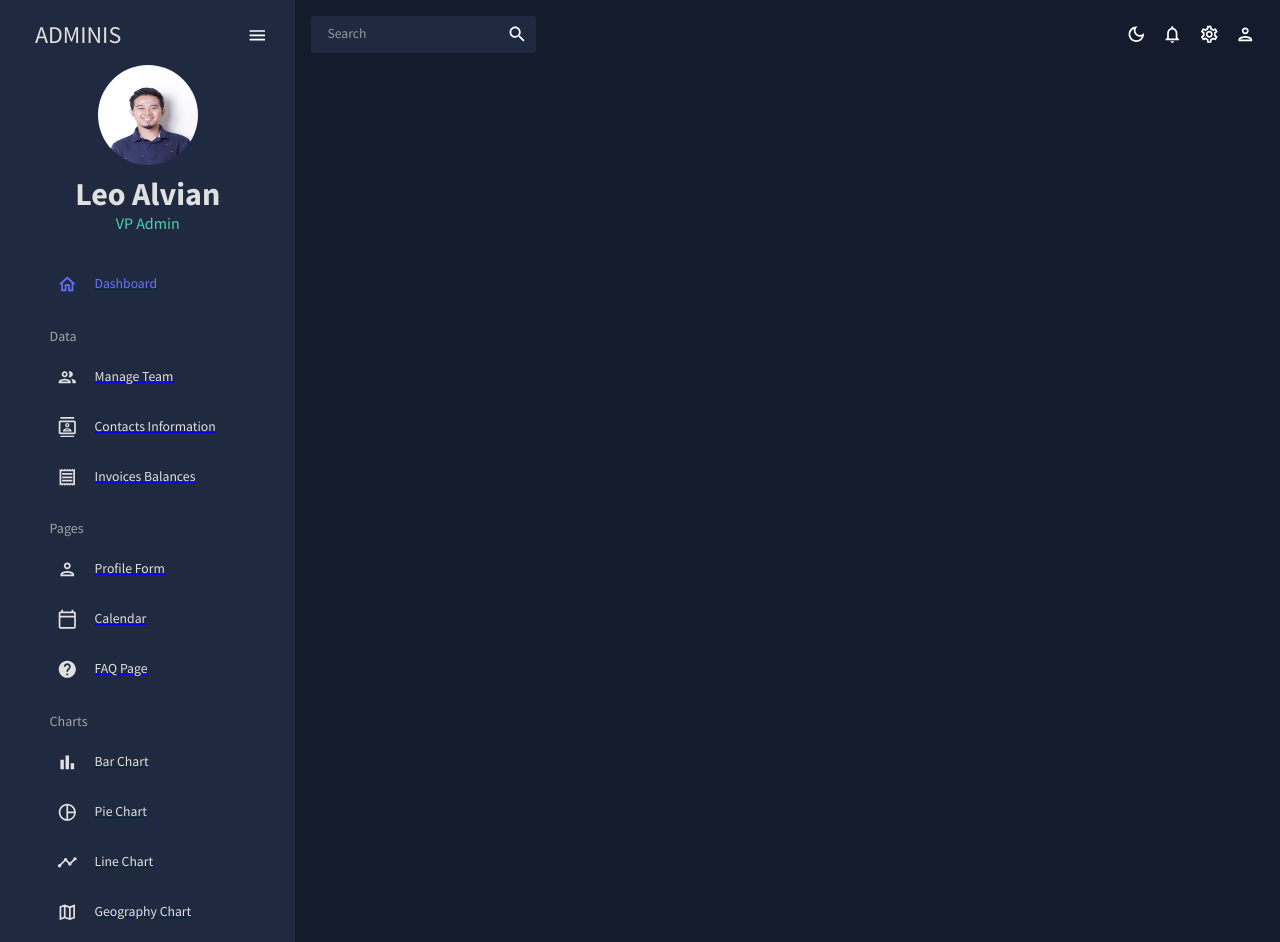
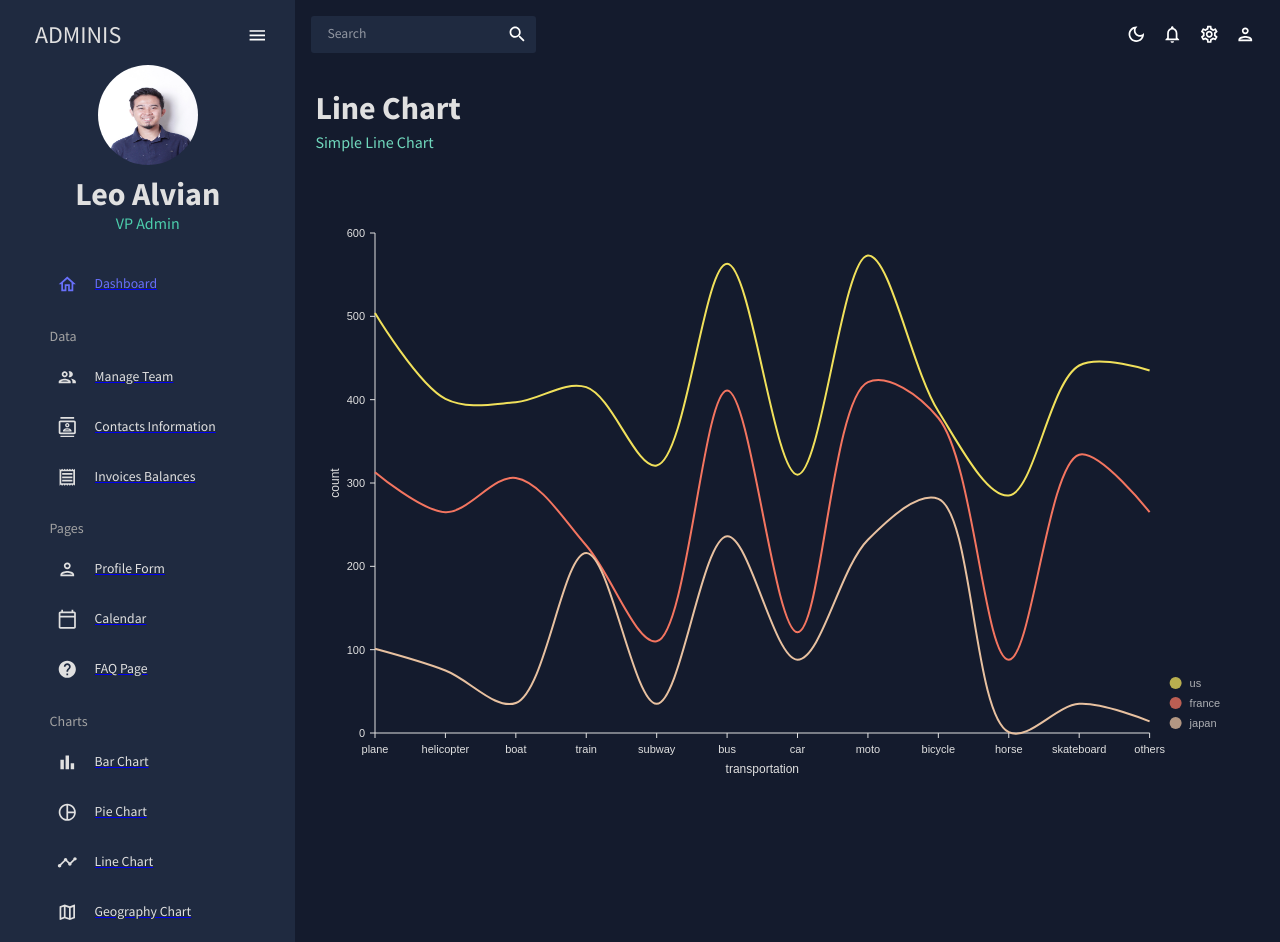
Before and after one commit to LeoAlvian/admin, a React (Create React App) app: page /line in a window 1280 px wide. Built offline with nearby package versions, Linux system fonts and the light colour scheme; the HTML template or start-up script is replaced by a standard one.

Commit message:
Line Chart finished

```diff
--- a/src/App.js
+++ b/src/App.js
@@ -13,7 +13,7 @@
 import FAQ from './scenes/faq'
 import Bar from './scenes/bar'
 import Pie from './scenes/pie'
-// import Line from './scenes/line'
+import Line from './scenes/line'
 // import Geography from './scenes/geography'
 
 function App() {
@@ -38,8 +38,8 @@
             <Route path='/faq' element={<FAQ />} />
             <Route path='/bar' element={<Bar />} />
             <Route path='/pie' element={<Pie />} />
-            {/* <Route path='/line' element={<Line />} />
-            <Route path='/geography' element={<Geography />} /> */}
+            <Route path='/line' element={<Line />} />
+            {/* <Route path='/geography' element={<Geography />} /> */}
           </Routes>
         </main>
       </div>
--- /dev/null
+++ b/src/components/LineChart.jsx
@@ -0,0 +1,118 @@
+import { ResponsiveLine } from "@nivo/line";
+import { mockLineData as data } from "../data/mockData";
+import { tokens } from "../theme";
+import { useTheme } from "@mui/system";
+
+const LineChart = ({ isDashboard = false }) => {
+    const theme = useTheme()
+    const colors = tokens(theme.palette.mode)
+
+    return (
+        <ResponsiveLine
+            data={data}
+            theme={{
+                axis: {
+                    domain: {
+                        line: {
+                            stroke: colors.grey[100],
+                        },
+                    },
+                    legend: {
+                        text: {
+                            fill: colors.grey[100],
+                        },
+                    },
+                    ticks: {
+                        line: {
+                            stroke: colors.grey[100],
+                            strokeWidth: 1,
+                        },
+                        text: {
+                            fill: colors.grey[100],
+                        },
+                    },
+                },
+                legends: {
+                    text: {
+                    fill: colors.grey[100],
+                    },
+                },
+                tooltip: {
+                    container: {
+                        color: colors.primary[500]
+                    },
+                }
+            }}
+            colors={isDashboard ? { datum: 'color'} : { scheme: 'nivo'}}
+            margin={{ top: 50, right: 110, bottom: 50, left: 60 }}
+            xScale={{ type: 'point' }}
+            yScale={{
+                type: 'linear',
+                min: 'auto',
+                max: 'auto',
+                stacked: true,
+                reverse: false
+            }}
+            yFormat=" >-.2f"
+            curve="catmullRom"
+            axisTop={null}
+            axisRight={null}
+            axisBottom={{
+                orient: 'bottom',
+                tickSize: 5,
+                tickPadding: 5,
+                tickRotation: 0,
+                legend: isDashboard ? undefined : 'transportation',
+                legendOffset: 36,
+                legendPosition: 'middle'
+            }}
+            axisLeft={{
+                orient: 'left',
+                tickValues: 5,
+                tickSize: 5,
+                tickPadding: 5,
+                tickRotation: 0,
+                legend: isDashboard ? undefined : 'count',
+                legendOffset: -40,
+                legendPosition: 'middle'
+            }}
+            enableGridX={false}
+            enableGridY={false}
+            pointSize={10}
+            pointColor={{ theme: 'background' }}
+            pointBorderWidth={2}
+            pointBorderColor={{ from: 'serieColor' }}
+            pointLabelYOffset={-12}
+            useMesh={true}
+            legends={[
+                {
+                    anchor: 'bottom-right',
+                    direction: 'column',
+                    justify: false,
+                    translateX: 100,
+                    translateY: 0,
+                    itemsSpacing: 0,
+                    itemDirection: 'left-to-right',
+                    itemWidth: 80,
+                    itemHeight: 20,
+                    itemOpacity: 0.75,
+                    symbolSize: 12,
+                    symbolShape: 'circle',
+                    symbolBorderColor: 'rgba(0, 0, 0, .5)',
+                    effects: [
+                        {
+                            on: 'hover',
+                            style: {
+                                itemBackground: 'rgba(0, 0, 0, .03)',
+                                itemOpacity: 1
+                            }
+                        }
+                    ]
+                }
+            ]}
+        />
+    )
+}
+
+
+export default LineChart
--- /dev/null
+++ b/src/scenes/line/index.jsx
@@ -0,0 +1,16 @@
+import { Box } from "@mui/material";
+import Header from "../../components/Header";
+import LineChart from "../../components/LineChart";
+
+const Line = () => {
+    return (
+        <Box m='20px'>
+            <Header title='Line Chart' subtitle='Simple Line Chart'/>
+            <Box height="75vh">
+                <LineChart />
+            </Box>
+        </Box>
+    )
+}
+
+export default Line
```
Also changed, not shown: src/components/BarChart.jsx (indentation only).
